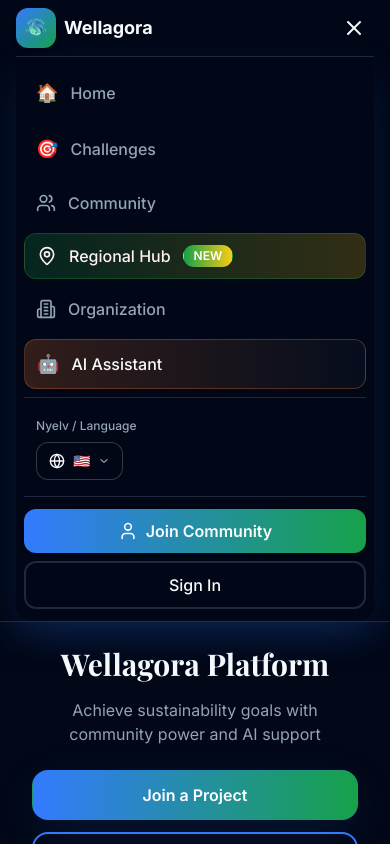
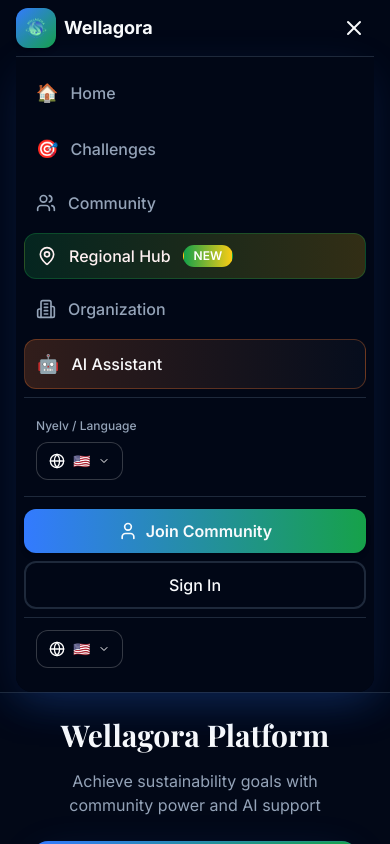
Before and after one commit to Wellagora/wellagoracommunity, a React (Vite) app: page / in a window 390 px wide. Both pictures are taken after a click on the button 354 px from the left and 28 px from the top of the page. Shown: the top 844 px of the page. Built offline with nearby package versions, Linux system fonts and the light colour scheme.

Commit message:
Fix preview page responsiveness

```diff
--- a/src/components/Navigation.tsx
+++ b/src/components/Navigation.tsx
@@ -441,6 +441,11 @@ const Navigation = () => {
                   </Link>
                 </div>
               )}
+
+              {/* Language Selector - Mobile */}
+              <div className="px-3 py-3 border-t border-border mt-3 pt-3">
+                <LanguageSelector />
+              </div>
             </div>
           </div>
         )}
```
